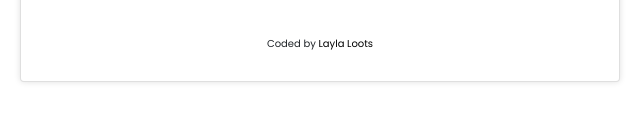
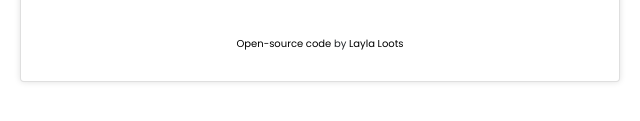
Before and after one commit to laylaloots/my-weather-app, a plain HTML site: page index.html in a window 1280 px wide. Shown: the part 411-532 px from the top of the page, 320-960 px from the left. Drawn offline with nearby package versions, Linux system fonts and the light colour scheme.

Commit message:
Added open-source URL

```diff
--- a/index.html
+++ b/index.html
@@ -115,7 +115,10 @@
         </div>
         <br />
         <div class="coder-name">
-          Coded by
+          <a href="https://github.com/laylaloots/my-weather-app" target="_blank"
+            >Open-source code</a
+          >
+          by
           <a
             href="https://www.laylaloots.com"
             target="_blank"
```
